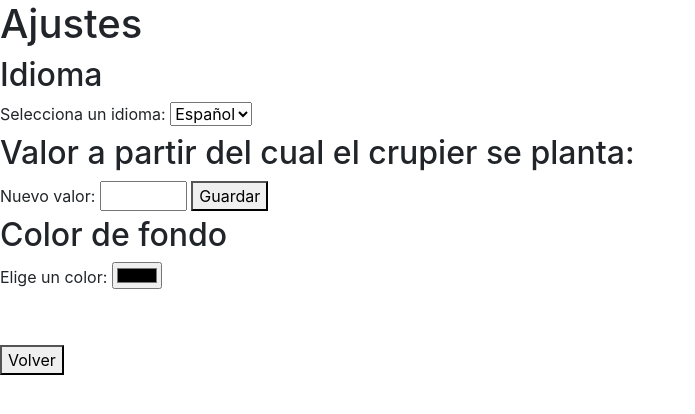
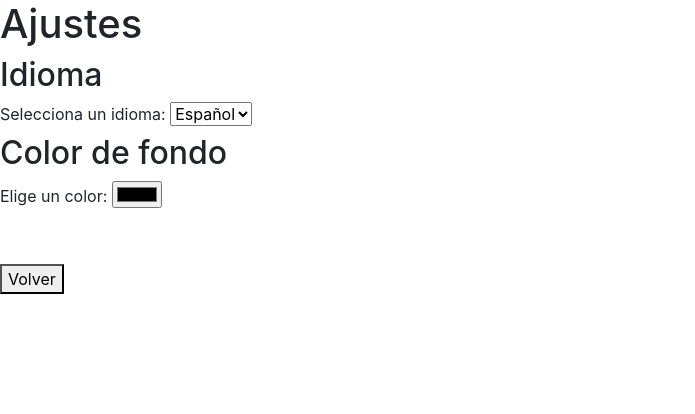
Before and after one commit to Hskull55/El-peor-blackjack-del-mundo, a Flask app: page /settings in a window 1280 px wide. Shown: the top 414 px of the page, without its empty margins (0-695 px from the left). Run offline with Flask 3, Linux system fonts and the light colour scheme; some libraries are stand-ins or nearby versions.

```diff
--- a/blackjack_flask/templates/settings.html
+++ b/blackjack_flask/templates/settings.html
@@ -17,10 +17,10 @@
     </select>
 
 
-    <h2 id="dificultad">{{ traducciones.dificultad }}</h2>
+    <!-- <h2 id="dificultad">{{ traducciones.dificultad }}</h2>
     <label for="standValue" id="nuevo_valor">{{ traducciones.nuevo_valor }}</label>
     <input type="number" id="standValue" min="1" max="21">
-    <button onclick="changeStandValue()" id="guardar">{{ traducciones.guardar }}</button>
+    <button onclick="changeStandValue()" id="guardar">{{ traducciones.guardar }}</button> -->
 
     <h2 id="fondo">{{ traducciones.fondo }}</h2>
     <label for="backgroundColor" id="elige_color">{{ traducciones.elige_color }}</label>
@@ -58,9 +58,10 @@
 
 
         // Función para cambiar el valor en el que el crupier se para
-        function changeStandValue() {
+        /* function changeStandValue() {
             // Lógica para cambiar el valor del crupier
-        }
+
+        } */
 
         // Función para cambiar el color de fondo
 
```
